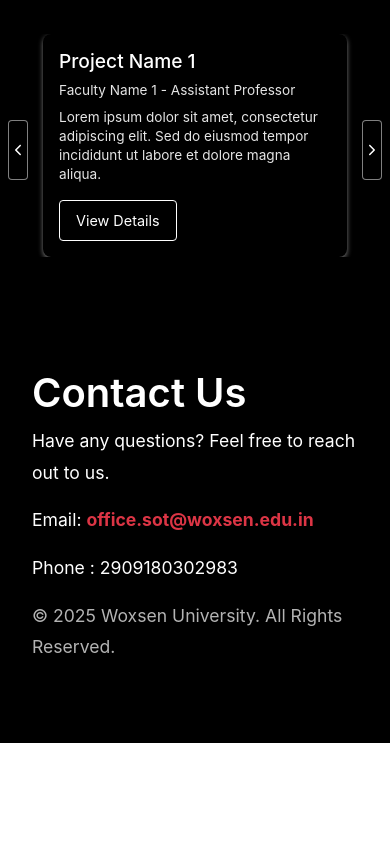
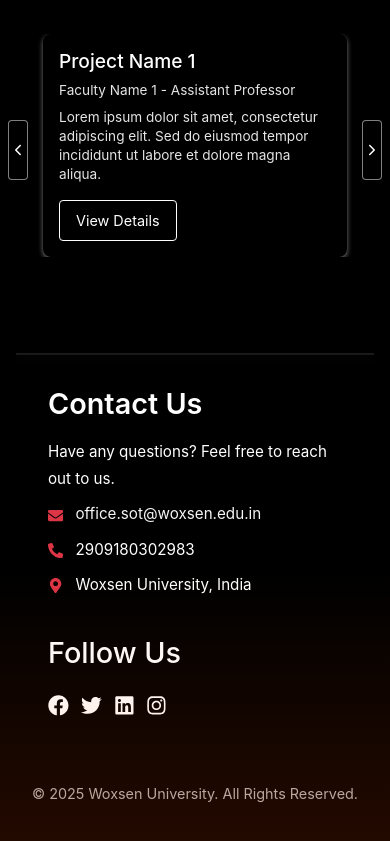
Before and after one commit to ShravaniAWanjari/SOT, a React (Vite) app: page /#/ in a window 390 px wide. Shown: the part 3266-4107 px from the top of the page. Before the commit the page ends 4009 px from the top, so only its background shows below. Built offline with nearby package versions, Linux system fonts and the light colour scheme.

Commit message:
aligned the footer, made it look better

```diff
--- a/src/contactus.jsx
+++ b/src/contactus.jsx
@@ -1,21 +1,52 @@
 import React from "react";
+import { FaEnvelope, FaFacebook, FaInstagram, FaLinkedin, FaMapMarkerAlt, FaPhoneAlt, FaTwitter } from "react-icons/fa";
 
 const ContactUs = () => {
   return (
-    <section className="contact-section">
-      <div className="contact-content">
+    <footer className="contact-section">
+      <div className="separator"></div> {/* Elegant Separator */}
+
+      <div className="contact-container">
+        <div className="contact-info">
           <h2>Contact Us</h2>
           <p>Have any questions? Feel free to reach out to us.</p>
           <p>
-          Email:{" "}
+            <FaEnvelope className="icon" />{" "}
             <a href="mailto:office.sot@woxsen.edu.in">
               office.sot@woxsen.edu.in
             </a>
           </p>
-        <p>Phone : 2909180302983</p>
-        <p className="copyright">© 2025 Woxsen University. All Rights Reserved.</p>
+          <p>
+            <FaPhoneAlt className="icon" /> 2909180302983
+          </p>
+          <p>
+            <FaMapMarkerAlt className="icon" /> Woxsen University, India
+          </p>
         </div>
-    </section>
+
+        <div className="social-links">
+          <h3>Follow Us</h3>
+          <div className="icons">
+            <a href="#" className="social-icon">
+              <FaFacebook />
+            </a>
+            <a href="#" className="social-icon">
+              <FaTwitter />
+            </a>
+            <a href="#" className="social-icon">
+              <FaLinkedin />
+            </a>
+            <a href="#" className="social-icon">
+              <FaInstagram />
+            </a>
+          </div>
+        </div>
+      </div>
+
+      <div className="footer-bottom">
+        <p>© 2025 Woxsen University. All Rights Reserved.</p>
+      </div>
+    </footer>
   );
 };
 
--- a/src/index.css
+++ b/src/index.css
@@ -516,43 +516,137 @@
 
 /* Contact Us Section Styles */
 .contact-section {
-  background-color: #000000;
+  background-color: #000;
   color: white;
   padding: 4rem 0;
-}
-
-.contact-content {
+  position: relative;
+
+}
+
+.contact-section::after {
+  content: "";
+  position: absolute;
+  bottom: 0;
+  left: 0;
+  width: 100%;
+  height: 300px;
+  background: linear-gradient(to top, rgba(255, 69, 0, 0.3), rgba(255, 0, 0, 0));
+  opacity: 0.5;
+  pointer-events: none;
+}
+
+.separator {
+  width: 100%;
+  height: 2px;
+  background: rgba(255, 255, 255, 0.1);
+  box-shadow: 0px 4px 10px rgba(255, 255, 255, 0.05);
+  margin-bottom: 2rem;
+}
+
+.contact-container {
   max-width: 1200px;
   margin: 0 auto;
   padding: 0 2rem;
-  text-align: left;
-}
-
-.contact-content h2 {
+  display: flex;
+  justify-content: space-between;
+  align-items: flex-start;
+  flex-wrap: wrap;
+}
+
+.contact-info {
+  max-width: 500px;
+}
+
+.contact-info h2 {
   font-size: 2.5rem;
   font-weight: 600;
-}
-
-.contact-content p {
+  margin-bottom: 1rem;
+}
+
+.contact-info p {
   font-size: 1.1rem;
   line-height: 1.8;
-}
-
-.contact-content a {
+  margin-bottom: 0.5rem;
+}
+
+.contact-info .icon {
+  margin-right: 8px;
   color: #dc3545;
+}
+
+.contact-info a {
+  color: #f5f5f5;
   text-decoration: none;
-  font-weight: bold;
-}
-
-.contact-content a:hover {
+
+}
+
+.contact-info a:hover {
+  color: #dc3545;
   text-decoration: underline;
 }
 
-.copyright {
-  margin-top: 1rem;
+.social-links {
+  text-align: right;
+}
+
+.social-links h3 {
+  font-size: 1.8rem;
+  font-weight: 500;
+  margin-bottom: 1rem;
+}
+
+.icons {
+  display: flex;
+  gap: 15px;
+}
+
+.social-icon {
+  font-size: 1.5rem;
+  color: white;
+  transition: transform 0.3s ease, color 0.3s ease;
+}
+
+.social-icon:hover {
+  transform: scale(1.2);
+  color: #dc3545;
+}
+
+.footer-bottom {
+  text-align: center;
+  margin-top: 2rem;
   font-size: 0.9rem;
   opacity: 0.7;
 }
+
+@media (max-width: 600px) {
+  .contact-section {
+    padding: 3rem 1rem;
+  }
+
+  .contact-info h2 {
+    font-size: 1.8rem;
+  }
+
+  .contact-info p {
+    font-size: 0.95rem;
+  }
+
+  .social-links {
+    margin-top: 30px;
+    margin-bottom: 30px;
+  }
+
+
+  .icons {
+    gap: 12px;
+  }
+
+  .social-icon {
+    font-size: 1.3rem;
+  }
+}
+
+
 
 .forms-wrapper {
   background: #000;
@@ -938,7 +1032,7 @@
 
 /* User dropdown styling */
 .user-dropdown {
-  position: relative;
+
   display: inline-block;
   cursor: pointer;
   color: #333;
@@ -956,6 +1050,7 @@
 }
 
 .dropdown-content {
+
   display: none;
   position: absolute;
   right: 0;
@@ -964,7 +1059,7 @@
   box-shadow: 0 8px 16px rgba(0,0,0,0.1);
   z-index: 100;
   border-radius: 4px;
-  overflow: hidden;
+
 }
 
 .dropdown-content button {
--- a/src/navbar.jsx
+++ b/src/navbar.jsx
@@ -103,6 +103,7 @@
         <Link to="/projects">Projects</Link>
         <Link to="/research">Research</Link>
         <Link to="/placements">Placements</Link>
+        <Link to="/forms" onClick={() => setMenuOpen(false)}>Forms</Link>
 
         {isLoggedIn ? (
           <div className="user-dropdown">
```
Lines whose indentation alone changed are shown as unchanged.
